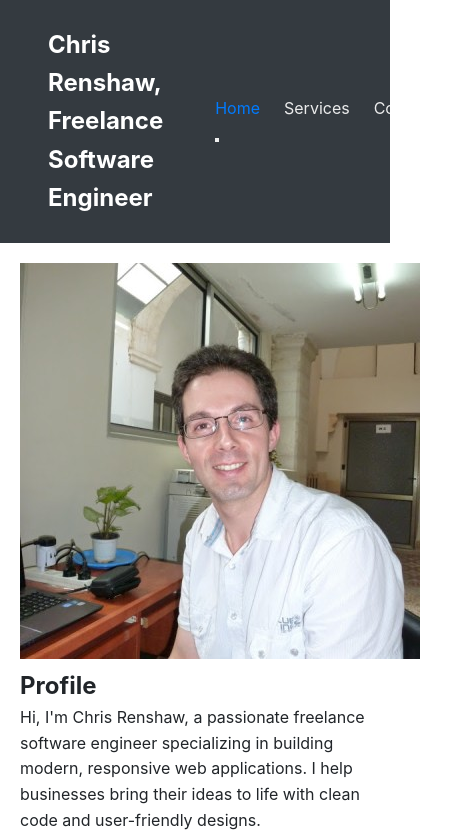
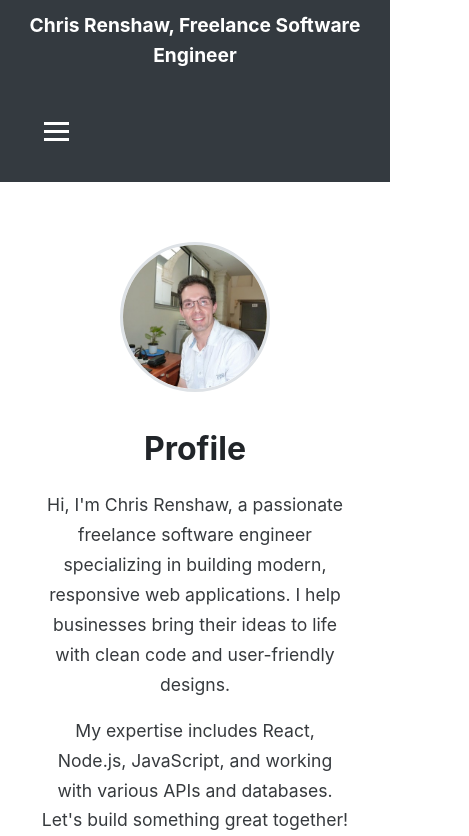
Before and after one commit to renners7777/CRportfolio, a React (Vite) app: page / in a window 390 px wide. Shown: the top 836 px of the page, 469 px wide, since content can reach past the window. Built offline with nearby package versions, Linux system fonts and the light colour scheme; no server answers.

Commit message:
Refactor Home and Header components for improved structure and styling, including section class updates, responsive adjustments, and enhanced accessibility features.

```diff
--- a/src/components/Home.jsx
+++ b/src/components/Home.jsx
@@ -4,7 +4,7 @@ import profilePic from '../assets/ProfilePic1.jpeg'; // Path relative to the com
 
 const Home = () => {
     return (
-        <section className="about-section" id="about"> {/* Added id for potential navigation */}
+        <section className="home-section" id="about"> {/* Added id for potential navigation */}
             <div className="container">
                 <img src={profilePic} alt="Profile Picture" className="profile-pic" />
                 <h2>Profile</h2>
--- a/src/styles/css/Header.css
+++ b/src/styles/css/Header.css
@@ -1,138 +1,129 @@
-/* filepath: src/components/Header.css */
+/* --- Main Header Container --- */
 .header {
-  background-color: var(--header-background); /* Use variable */
+  background-color: var(--header-background);
+  color: var(--header-text-color);
+  position: sticky;
+  top: 0;
+  z-index: 1000;
+  transition: background-color 0.2s ease, color 0.2s ease;
+}
+
+/* --- Top Row (Logo/Title) --- */
+.header-top-row {
+  padding: 0.5rem 2rem; /* Adjust padding */
   color: var(--header-text-color); /* Use variable */
-  padding: 1rem 2rem; /* Adjust padding */
+  /* border-bottom: 1px solid rgba(255, 255, 255, 0.1); /* Optional separator */
+}
+.header-top-row .logo { /* Target logo within top row */
+  font-size: 1.2rem; /* Example size */
+  font-weight: bold;
+}
+
+/* --- Bottom Row --- */
+.header-bottom-row {
+  padding: 0.5rem 2rem; /* Adjust padding */
+}
+
+/* Container within Bottom Row for Alignment */
+.header-bottom-row .header-container {
   display: flex;
   justify-content: space-between;
   align-items: center;
-  position: sticky; /* Make header sticky */
-  top: 0;
-  z-index: 1000; /* Ensure it's above other content */
-  transition: background-color 0.2s ease, color 0.2s ease;
+  max-width: 1200px; /* Match global container width if needed */
+  margin: 0 auto; /* Center container */
+  gap: 20px; /* Use gap for spacing */
 }
 
-.header .logo {
-  font-size: 1.5rem;
-  font-weight: bold;
-  color: var(--header-text-color); /* Use variable */
-  text-decoration: none; /* Ensure logo link isn't underlined by default */
+/* --- Navigation (within Bottom Row Container) --- */
+.header-container nav { /* Target nav within container */
+  order: 1; /* Default order on desktop */
+  flex-grow: 1; /* Allow nav to take available space if needed */
 }
-
-.header nav ul {
+.header-container nav ul {
   list-style: none;
   padding: 0;
   margin: 0;
-  display: flex;
-  gap: 1.5rem; /* Space between nav items */
+  display: flex; /* Default to flex for desktop */
+  gap: 1.5rem;
+  align-items: center; /* Align items vertically */
 }
-
-.header nav a {
+.header-container nav a {
+  text-decoration: none;
   color: var(--header-text-color); /* Use variable */
-  text-decoration: none;
-  padding: 0.5rem 0; /* Add padding for easier clicking */
-  position: relative; /* For potential underline effect */
-  opacity: 0.9;
-  transition: opacity 0.2s ease, color 0.2s ease;
-}
-
-.header nav a:hover,
-.header nav a.active { /* Style for active link */
-  opacity: 1;
-  color: var(--primary-color); /* Highlight active/hover link */
-  /* Optional: Underline effect
-  &::after {
-    content: '';
-    position: absolute;
-    bottom: 0;
-    left: 0;
-    width: 100%;
-    gap: 20px; /* Use gap for spacing */
-}
-
-/* Adjustments to elements within the bottom row */
-
-.header-bottom-row .main-navigation ul {
-    list-style: none;
-    padding: 0;
-    margin: 0;
-    display: flex;
-    gap: 1.5rem;
-}
-.header-bottom-row .main-navigation a {
-    /* Keep existing link styles */
-    text-decoration: none;
-    color: #adb5bd;
-    font-weight: bold;
+  font-weight: 500; /* Adjust weight */
   padding: 0.5rem;
   border-radius: 4px;
   transition: background-color 0.2s ease, color 0.2s ease;
+  opacity: 0.9;
 }
-.header-bottom-row .main-navigation a:hover,
-.header-bottom-row .main-navigation a:focus,
-.header-bottom-row .main-navigation a.active {
-  color: #ffffff;
-  background-color: #495057;
+.header-container nav a:hover,
+.header-container nav a:focus,
+.header-container nav a.active { /* Combined hover/focus/active */
+  color: var(--primary-color); /* Use variable for highlight */
+  /* background-color: rgba(255, 255, 255, 0.1); /* Optional subtle background */
+  opacity: 1;
 }
-.header-bottom-row .main-navigation a:focus-visible {
-    outline: 2px dashed #ffffff;
+.header-container nav a:focus-visible {
+  outline: 2px dashed var(--primary-color); /* Use variable */
   outline-offset: 2px;
 }
 
-
-.header-bottom-row .social-icons-header { /* Specificity */
-    display: flex;
+/* --- Social Icons (within Bottom Row Container) --- */
+.header-container .social-icons-header { /* Target within container */
+  display: flex; /* Default to flex for desktop */
   align-items: center;
   gap: 15px;
   flex-shrink: 0; /* Prevent shrinking */
-    /* No margin needed, justify-content handles spacing */
+  order: 2; /* Default order on desktop */
 }
-.header-bottom-row .social-icons-header a {
-    color: #ffffff; /* White icons on dark background */
-    font-size: 20px;
-    display: inline-block;
-    transition: color 0.3s ease;
+.header-container .social-icons-header a {
+  color: var(--header-text-color); /* Use variable */
+  font-size: 1.25rem; /* Adjust size */
+  display: inline-block; /* Ensure proper rendering */
+  transition: color 0.3s ease, transform 0.2s ease;
 }
-.header-bottom-row .social-icons-header a:hover {
-    color: #00bfff; /* Lighter blue hover */
+.header-container .social-icons-header a:hover {
+  color: var(--primary-color); /* Use variable */
+  transform: scale(1.1); /* Slight scale effect */
 }
 
-
-.header-bottom-row .mobile-nav-toggle { /* Specificity */
-    display: none; /* Hidden on desktop */
-    order: 2; /* Now it's the second item after nav */
+/* --- Mobile Navigation Toggle (within Bottom Row Container) --- */
+.header-container .menu-toggle { /* Target within container */
+  display: none; /* Hidden on desktop by default */
+  order: 3; /* Last item on desktop (though hidden) */
   background: none;
   border: none;
   cursor: pointer;
   padding: 0.5rem;
-    z-index: 1001;
+  z-index: 1001; /* Above nav when open */
+  flex-shrink: 0; /* Prevent shrinking */
 }
-.header-bottom-row .mobile-nav-toggle .hamburger-line {
+.header-container .menu-toggle .hamburger-line {
   display: block;
   width: 25px;
   height: 3px;
-    background-color: #ffffff;
+  background-color: var(--header-text-color); /* Use variable */
   margin: 5px 0;
   transition: transform 0.3s ease, opacity 0.3s ease;
 }
-/* Keep hamburger animation styles if you have them */
-.header-bottom-row .mobile-nav-toggle[aria-expanded="true"] .hamburger-line:nth-child(1) {
+/* Hamburger Animation */
+.header-container .menu-toggle[aria-expanded="true"] .hamburger-line:nth-child(1) {
   transform: translateY(8px) rotate(45deg);
 }
-.header-bottom-row .mobile-nav-toggle[aria-expanded="true"] .hamburger-line:nth-child(2) {
+.header-container .menu-toggle[aria-expanded="true"] .hamburger-line:nth-child(2) {
   opacity: 0;
 }
-.header-bottom-row .mobile-nav-toggle[aria-expanded="true"] .hamburger-line:nth-child(3) {
+.header-container .menu-toggle[aria-expanded="true"] .hamburger-line:nth-child(3) {
   transform: translateY(-8px) rotate(-45deg);
 }
 
-
 /* --- Mobile Styles --- */
-@media (max-width: 767px) { /* Adjust breakpoint */
+@media (max-width: 767px) { /* Adjust breakpoint if needed */
 
   .header-top-row {
-        font-size: 1.1rem; /* Adjust mobile top row size */
+    font-size: 1rem; /* Adjust mobile top row size */
     padding: 0.6rem 1rem;
+    text-align: center; /* Center on mobile */
   }
 
   .header-bottom-row {
@@ -141,77 +132,66 @@
 
   .header-bottom-row .header-container {
     gap: 10px;
-        /* Keep justify-content: space-between; */
   }
 
-    .header-bottom-row .main-navigation {
-        /* Mobile menu styles */
+  .header-container nav {
+    /* Mobile menu container styles */
     position: absolute;
-        top: 100%; /* Below the entire header */
+    top: 100%; /* Position below the entire header */
     left: 0;
     right: 0;
-        background-color: #343a40;
+    background-color: var(--header-background); /* Use variable */
     box-shadow: 0 4px 8px rgba(0,0,0,0.1);
     padding: 1rem 0;
     z-index: 1000;
-        display: none;
-        order: 1; /* Nav comes first visually when open */
+    order: 1; /* Ensure it's visually first when open */
+    /* Hide nav itself, show ul when active */
+    visibility: hidden;
+    opacity: 0;
+    transform: translateY(-10px);
+    transition: opacity 0.3s ease, transform 0.3s ease, visibility 0.3s ease;
   }
-    .header-bottom-row .main-navigation.is-open {
-        display: block;
-    }
-    .header-bottom-row .main-navigation ul {
-        flex-direction: column;
-        align-items: center;
+  .header-container nav ul {
+    display: none; /* Hide ul by default */
+    flex-direction: column; /* Stack items vertically */
+    align-items: center; /* Center items */
     gap: 0.5rem;
   }
-    .header-bottom-row .main-navigation a {
-        display: block;
+  /* Show nav container and ul when ul has 'active' class */
+  .header-container nav ul.active {
+    display: flex; /* Show ul */
+  }
+  .header-container nav ul.active + .social-icons-header {
+     /* If you want social icons below nav on mobile, style here */
+        display: flex; /* Show social icons */
+  }
+  /* Make nav container visible when ul is active */
+  .header-container nav:has(ul.active) {
+      visibility: visible;
+      opacity: 1;
+      transform: translateY(0);
+  }
+
+  .header-container nav a {
+    display: block; /* Make links take full width */
     width: 100%;
     text-align: center;
     padding: 0.75rem 1rem;
+    color: var(--header-text-color); /* Ensure color */
+  }
+  .header-container nav a:hover,
+  .header-container nav a:focus,
+  .header-container nav a.active {
+     background-color: rgba(0,0,0, 0.2); /* Darker background for selection */
+     color: var(--primary-color); /* Highlight color */
   }
 
-    .header-bottom-row .social-icons-header {
-        display: none; /* Keep hidden */
+  .header-container .social-icons-header {
+    display: none; /* Hide social icons on mobile nav by default */
   }
 
-    .header-bottom-row .mobile-nav-toggle {
-        display: block; /* Show toggle */
-        flex-shrink: 0; /* Prevent shrinking */
-        order: 2; /* Ensure toggle is after nav placeholder */
+  .header-container .menu-toggle {
+    display: block; /* Show toggle button */
+    order: 2; /* Place toggle after nav placeholder */
   }
 }
-
-/* --- Desktop Styles (min-width) --- */
-@media (min-width: 768px) { /* Adjust breakpoint */
-
-    .header-bottom-row .main-navigation {
-        display: flex !important; /* Use flex for alignment */
-        align-items: center;
-        position: static;
-        background: none;
-        box-shadow: none;
-        padding: 0;
-        order: 1; /* Nav first */
-    }
-    .header-bottom-row .main-navigation ul {
-        flex-direction: row;
-        gap: 1.5rem;
-        align-items: center; /* Align items vertically */
-    }
-    .header-bottom-row .main-navigation a {
-        display: inline-block;
-        width: auto;
-        padding: 0.5rem;
-    }
-
-    .header-bottom-row .social-icons-header {
-        display: flex; /* Show social icons */
-        order: 2; /* Icons second */
-    }
-
-    .header-bottom-row .mobile-nav-toggle {
-        display: none; /* Hide toggle */
-    }
-}
--- a/src/styles/css/Home.css
+++ b/src/styles/css/Home.css
@@ -2,53 +2,66 @@
   display: flex;
   flex-direction: column;
   align-items: center;
-  justify-content: center;
-  min-height: calc(80vh - 60px); /* Adjust height based on header/footer */
-  padding: 2rem;
+  /* Remove justify-content: center if you want content aligned top/center */
+  padding: 40px 20px; /* Consistent padding */
   text-align: center;
   background-color: var(--background-color); /* Use variable */
   transition: background-color 0.2s ease;
+  min-height: 60vh; /* Adjust as needed */
 }
 
-.home-section h1 {
-  font-size: 2.5rem; /* Adjust size */
-  margin-bottom: 0.5rem;
+/* Style for the container within home-section if needed */
+.home-section .container {
+    max-width: 800px; /* Example max-width */
+    width: 100%;
+}
+
+/* Style the profile picture */
+.home-section .profile-pic {
+  width: 150px; /* Adjust size */
+  height: 150px;
+  border-radius: 50%; /* Make it circular */
+  object-fit: cover; /* Ensure image covers the area */
+  margin-bottom: 1.5rem;
+  border: 3px solid var(--card-border); /* Optional border using variable */
+  transition: border-color 0.2s ease;
+}
+
+/* Target h2 instead of h1 */
+.home-section h2 {
+  font-size: 2rem; /* Adjust size */
+  margin-bottom: 1rem;
   color: var(--text-color); /* Use variable */
   transition: color 0.2s ease;
 }
 
-.home-section .subtitle {
-  font-size: 1.2rem; /* Adjust size */
-  margin-bottom: 1.5rem;
+/* Style paragraphs directly, remove .subtitle rule */
+.home-section p {
+  font-size: 1.1rem; /* Adjust size */
+  line-height: 1.7; /* Improve readability */
+  margin-bottom: 1rem;
   color: var(--text-color); /* Use variable */
-  opacity: 0.8; /* Slightly less prominent */
+  opacity: 0.9; /* Slightly less prominent */
   transition: color 0.2s ease, opacity 0.2s ease;
+  max-width: 700px; /* Limit text width for readability */
+  margin-left: auto;
+  margin-right: auto;
 }
+/* Remove the old .subtitle rule if it exists */
+/* .home-section .subtitle { ... } */
 
-.home-section .cta-button {
-  padding: 12px 25px;
-  background-color: var(--primary-color); /* Use variable */
-  color: #ffffff; /* White text */
-  border: none;
-  border-radius: 5px;
-  font-size: 1rem;
-  font-weight: bold;
-  cursor: pointer;
-  text-decoration: none;
-  transition: background-color 0.3s ease, transform 0.2s ease;
-}
-
-.home-section .cta-button:hover {
-  background-color: var(--secondary-color); /* Use variable */
-  transform: translateY(-2px); /* Slight lift effect */
-}
+/* Remove CTA button styles if not used in Home.jsx */
+/*
+.home-section .cta-button { ... }
+.home-section .cta-button:hover { ... }
+*/
 
 /* Responsive adjustments */
 @media (min-width: 768px) {
-  .home-section h1 {
-    font-size: 3.5rem;
+  .home-section h2 {
+    font-size: 2.5rem;
   }
-  .home-section .subtitle {
-    font-size: 1.5rem;
+  .home-section p {
+    font-size: 1.2rem;
   }
 }
```
Lines whose indentation alone changed are shown as unchanged.
